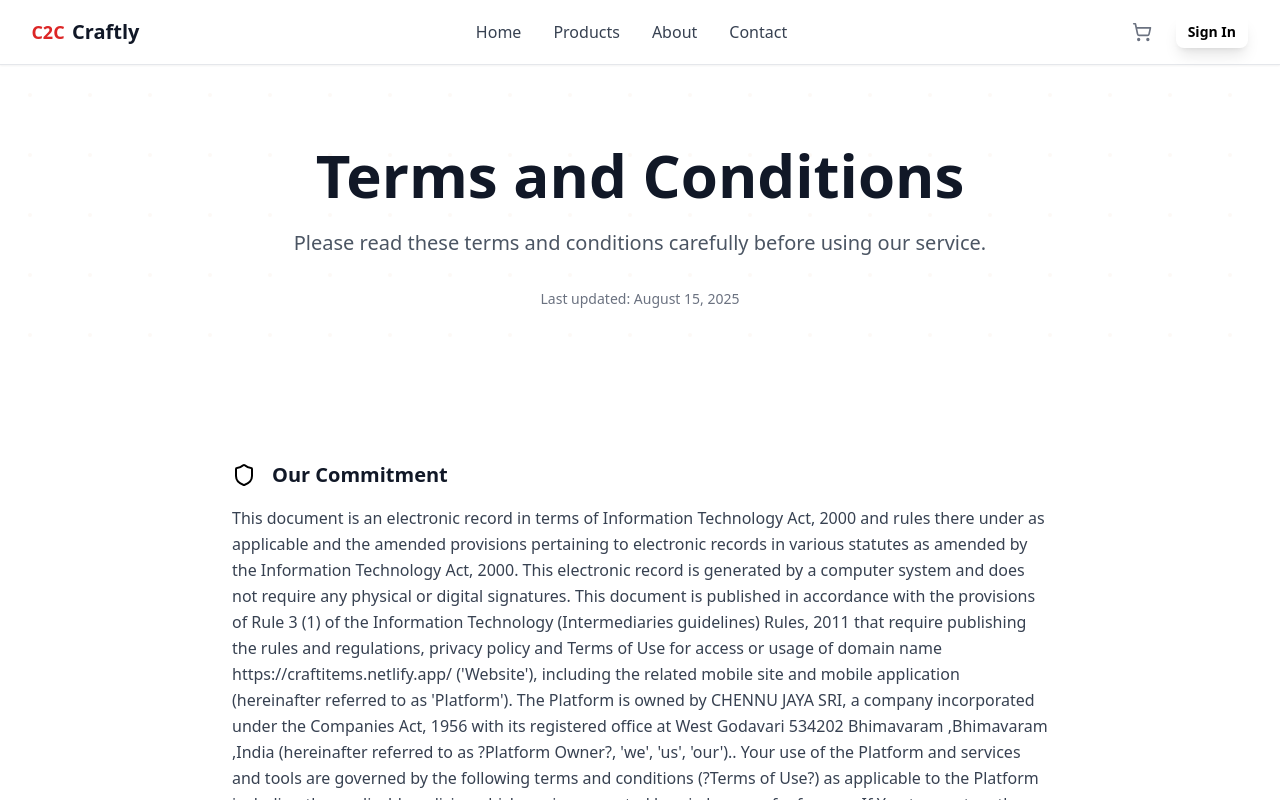
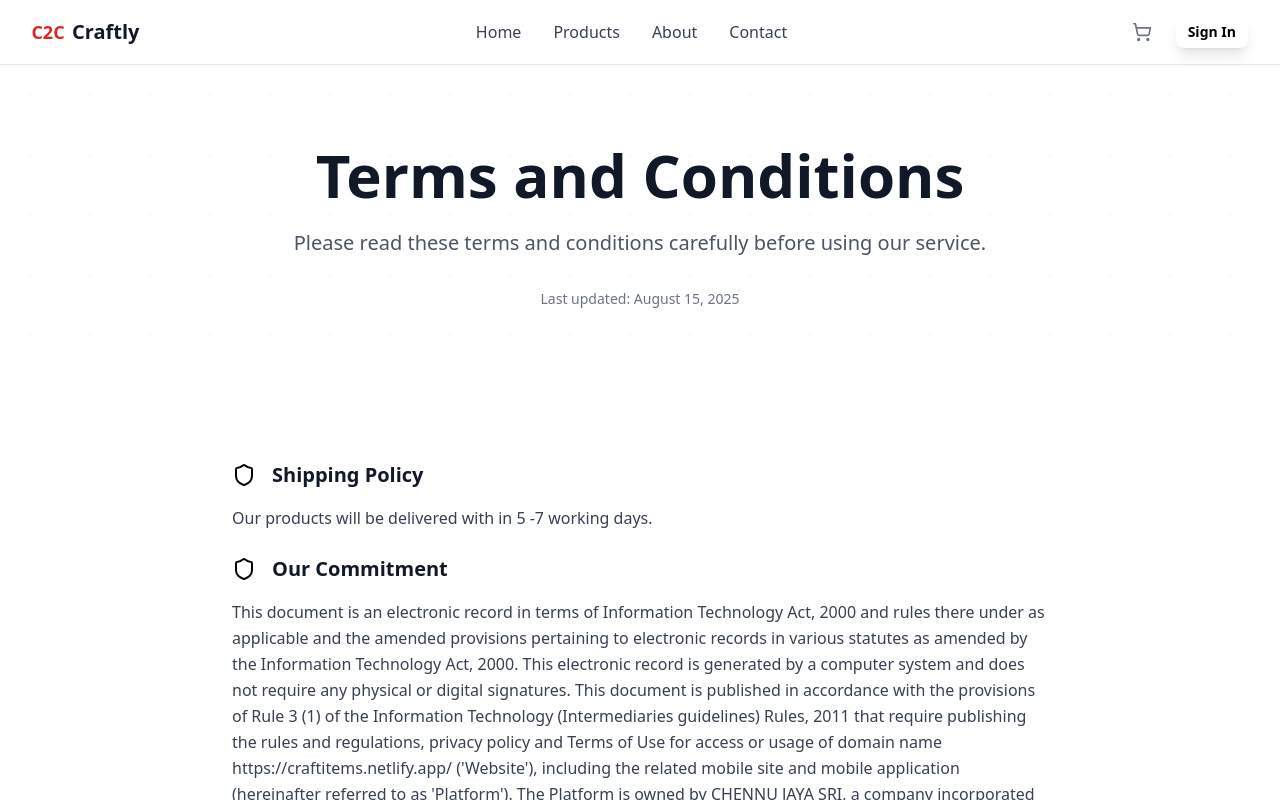
Before and after one commit to saichennu440/craft-store, a React (Vite) app: page /terms in a window 1280 px wide. Shown: the top 800 px of the page. Built offline with nearby package versions, Linux system fonts and the light colour scheme; no server answers.

Commit message:
added ship policy

```diff
--- a/src/pages/Home/Home.tsx
+++ b/src/pages/Home/Home.tsx
@@ -154,7 +154,7 @@ export const Home: React.FC = () => {
       </section>
 
       {/* Featured Products */}
-      <section className="py-20 bg-gradient-to-br from-background via-craft-50 to-background">
+      <section className="py-10 bg-gradient-to-br from-background via-craft-50 to-background">
         <div className="max-w-7xl mx-auto px-4 sm:px-6 lg:px-8">
           <motion.div
             initial={{ opacity: 0, y: 20 }}
--- a/src/pages/Term/TermsPage.tsx
+++ b/src/pages/Term/TermsPage.tsx
@@ -52,6 +52,11 @@ export const TermsPage: React.FC = () => {
             className="mb-12"
           >
             <div className="bg-primary-50 p-2 rounded-lg mb-8">
+              <div className="flex items-center mb-4">
+                <Shield className="text-primary-600 mr-4" size={24} />
+                <h2 className="text-xl font-semibold text-gray-900">Shipping Policy</h2>
+              </div>
+                   <p className="text-gray-700 leading-relaxed">Our products will be delivered with in 5 -7 working days.</p><br/>
               <div className="flex items-center mb-4">
                 <Shield className="text-primary-600 mr-4" size={24} />
                 <h2 className="text-xl font-semibold text-gray-900">Our Commitment</h2>
```
